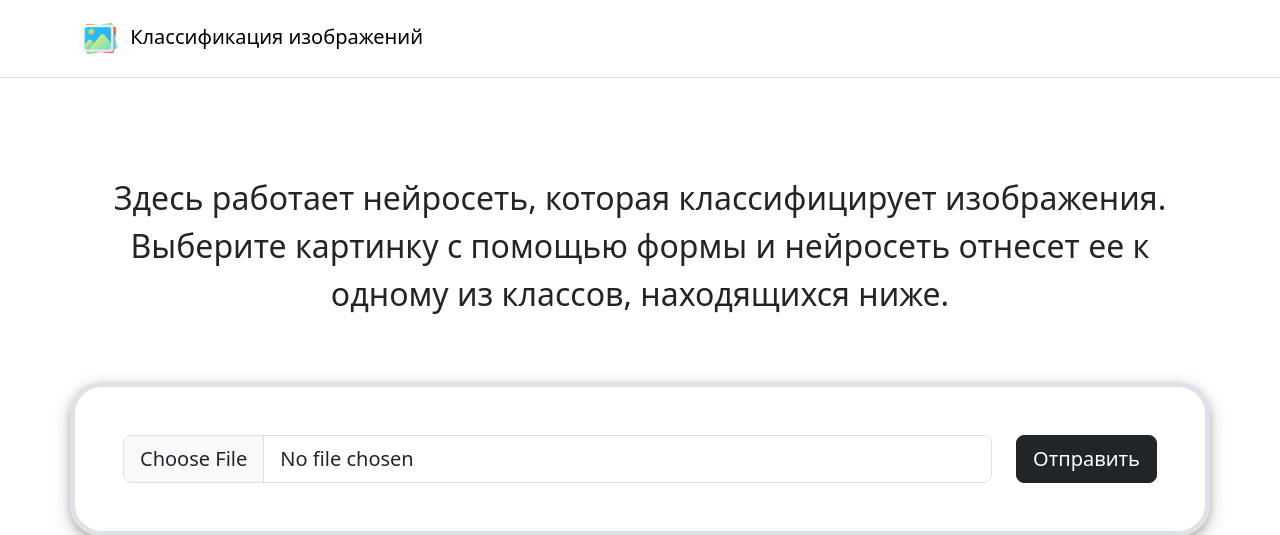
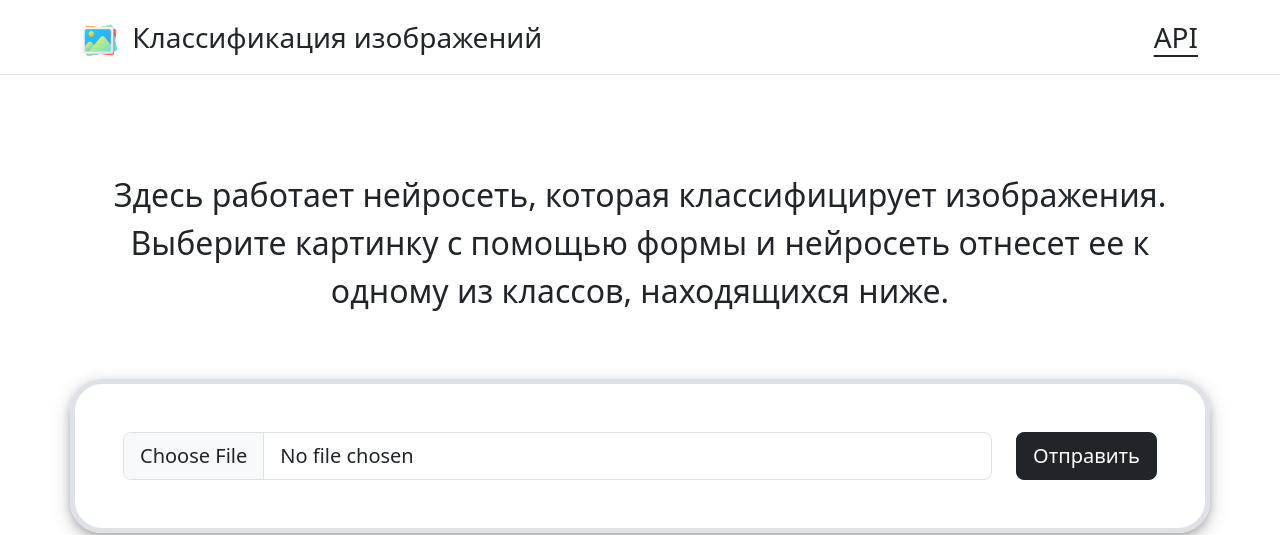
Before and after one commit to iMadHyper/image_classification, a Django app: page / in a window 1280 px wide. Shown: the top 535 px of the page. Run offline with Django 5.2, Linux system fonts and the light colour scheme.

Commit message:
update header

```diff
--- a/image_classification/templates/include/header.html
+++ b/image_classification/templates/include/header.html
@@ -3,9 +3,12 @@
 <header class="p-0 bg-white text-dark border-bottom">
     <div class="container">
         <nav class="navbar navbar-white bg-white py-3">
-            <a class="navbar-brand" href="{% url 'main:main' %}">
+            <a class="fs-3 text-dark m-0 link-underline link-underline-opacity-0" href="{% url 'main:main' %}">
                 <img src="{% static 'img/logo.png' %}" style="height: 35px;" class="me-2">
                 Классификация изображений
+            </a>
+            <a href="{% url 'main:predict_api' %}" class="fs-3 text-dark m-0 link-offset-2">
+                API
             </a>
         </nav>
     </div>
```
